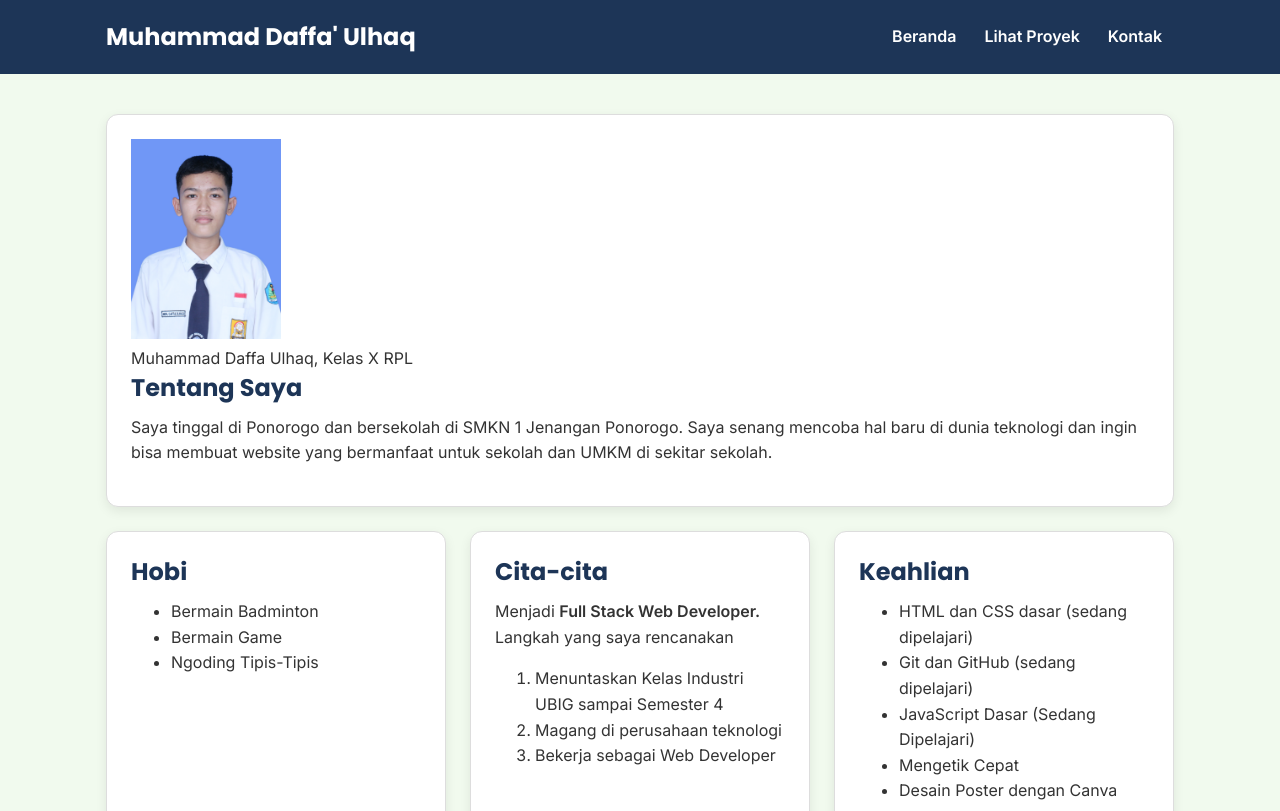
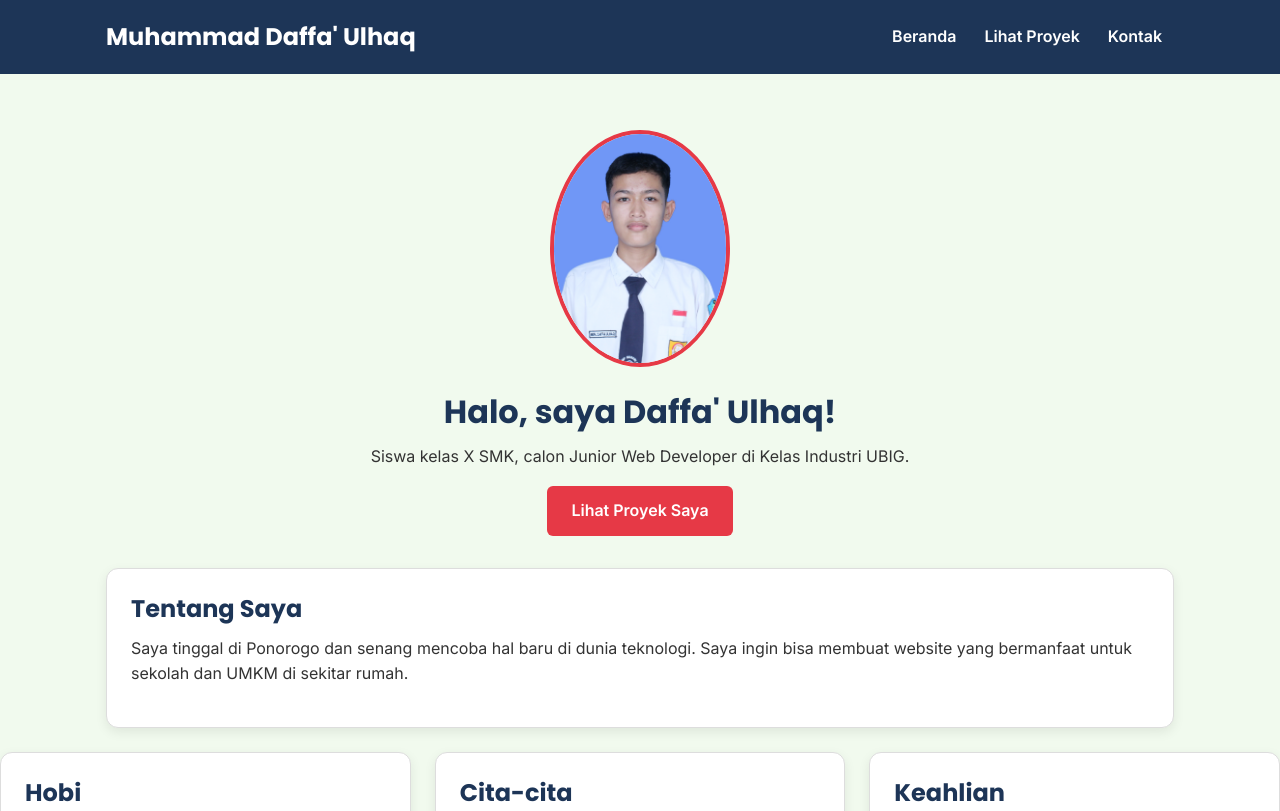
Before and after one commit to ulhaq-boop/Portofolio, a plain HTML site: page index.html in a window 1280 px wide. Shown: the top 811 px of the page. Drawn offline with Linux system fonts and the light colour scheme.

Commit message:
feat:memperbaiki index

```diff
--- a/index.html
+++ b/index.html
@@ -39,18 +39,17 @@
     <main>
         <div class="container">
 
-            <section class="kartu tentang">
-                <figure>
-                    <img src="img/Screenshot (8).png" alt="Foto Profil Muhammad Daffa Ulhaq" width="150">
-                    <figcaption>Muhammad Daffa Ulhaq, Kelas X RPL</figcaption>
-                </figure>
-
-                <div class="isi-tentang">
-                    <h2>Tentang Saya</h2>
-
-                    <p>Saya tinggal di Ponorogo dan bersekolah di SMKN 1 Jenangan Ponorogo. Saya senang mencoba hal baru
-                        di dunia teknologi
-                        dan ingin bisa membuat website yang bermanfaat untuk sekolah dan UMKM di sekitar sekolah.</p>
+            <section class="hero"> <img src="img/Screenshot (8).png" alt="Foto profil Muhammad Daffa' Ulhaq" width="180">
+                <div>
+                    <h2>Halo, saya Daffa' Ulhaq!</h2>
+                    <p>Siswa kelas X SMK, calon Junior Web Developer di Kelas Industri UBIG.</p> <a href="proyek.html"
+                        class="tombol">Lihat Proyek Saya</a>
+                </div>
+            </section>
+            <section class="kartu">
+                <h2>Tentang Saya</h2>
+                <p>Saya tinggal di Ponorogo dan senang mencoba hal baru di dunia teknologi. Saya ingin bisa membuat
+                    website yang bermanfaat untuk sekolah dan UMKM di sekitar rumah.</p>
                 </div>
             </section>
 
```
